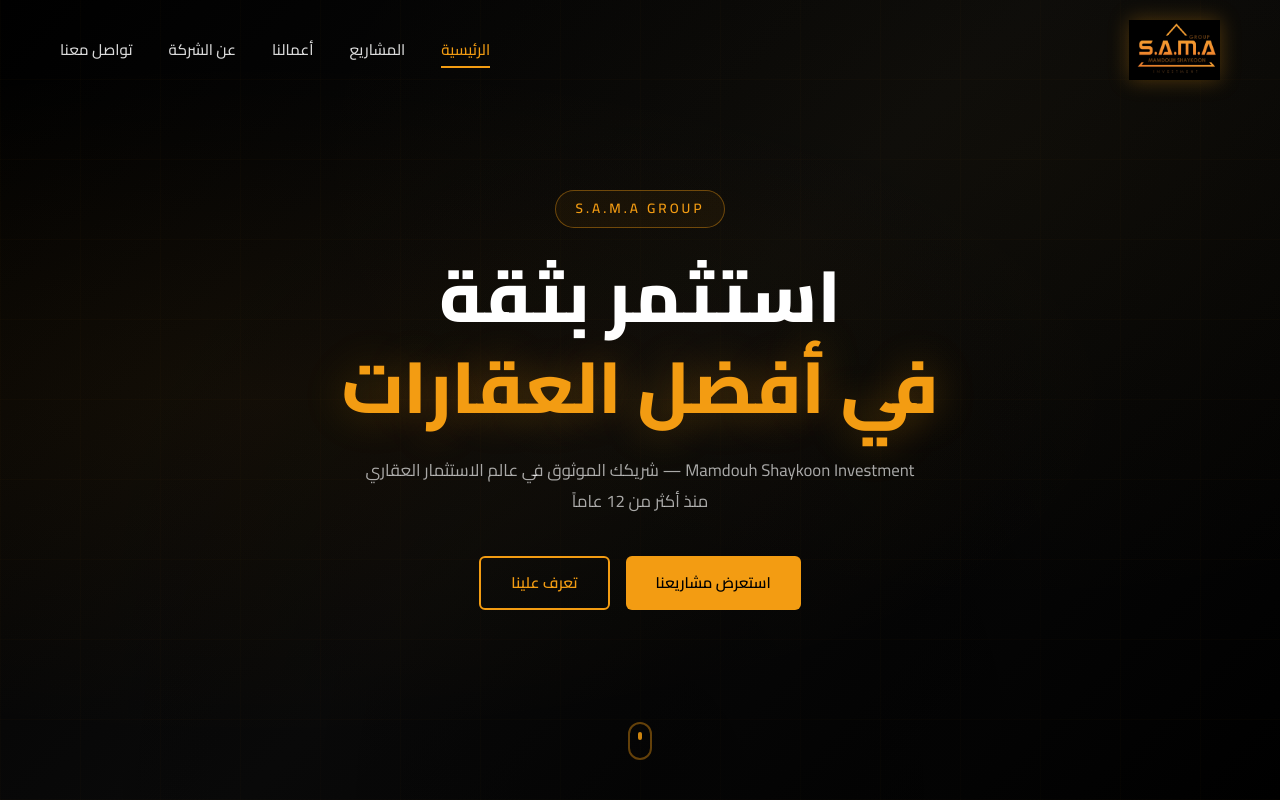
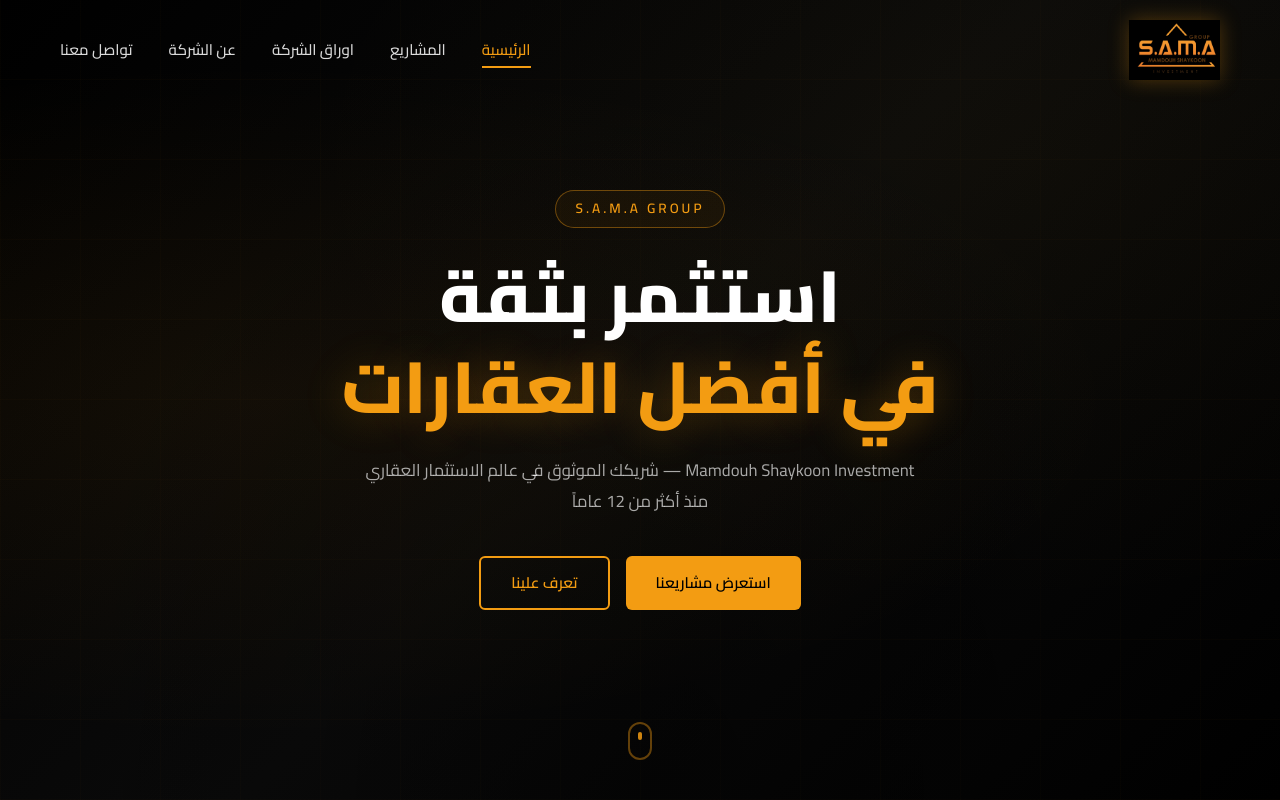
Before and after one commit to AdhamEmad201/S.A.M.A-group, a React (Vite) app: page / in a window 1280 px wide. Shown: the top 800 px of the page. Built offline with nearby package versions, Linux system fonts and the light colour scheme; no server answers; the database is empty; a web font is replaced by a local one.

Commit message:
Update Navbar.jsx
Updated the Navbar component to change the link text for 'gallery' to 'اوراق الشركة'.

```diff
--- a/src/components/Navbar.jsx
+++ b/src/components/Navbar.jsx
@@ -49,7 +49,7 @@
           </li>
           <li>
             <Link to="/gallery" className={isActive('/gallery') ? 'active' : ''}>
-              أعمالنا
+              اوراق الشركة
             </Link>
           </li>
           <li>
```
